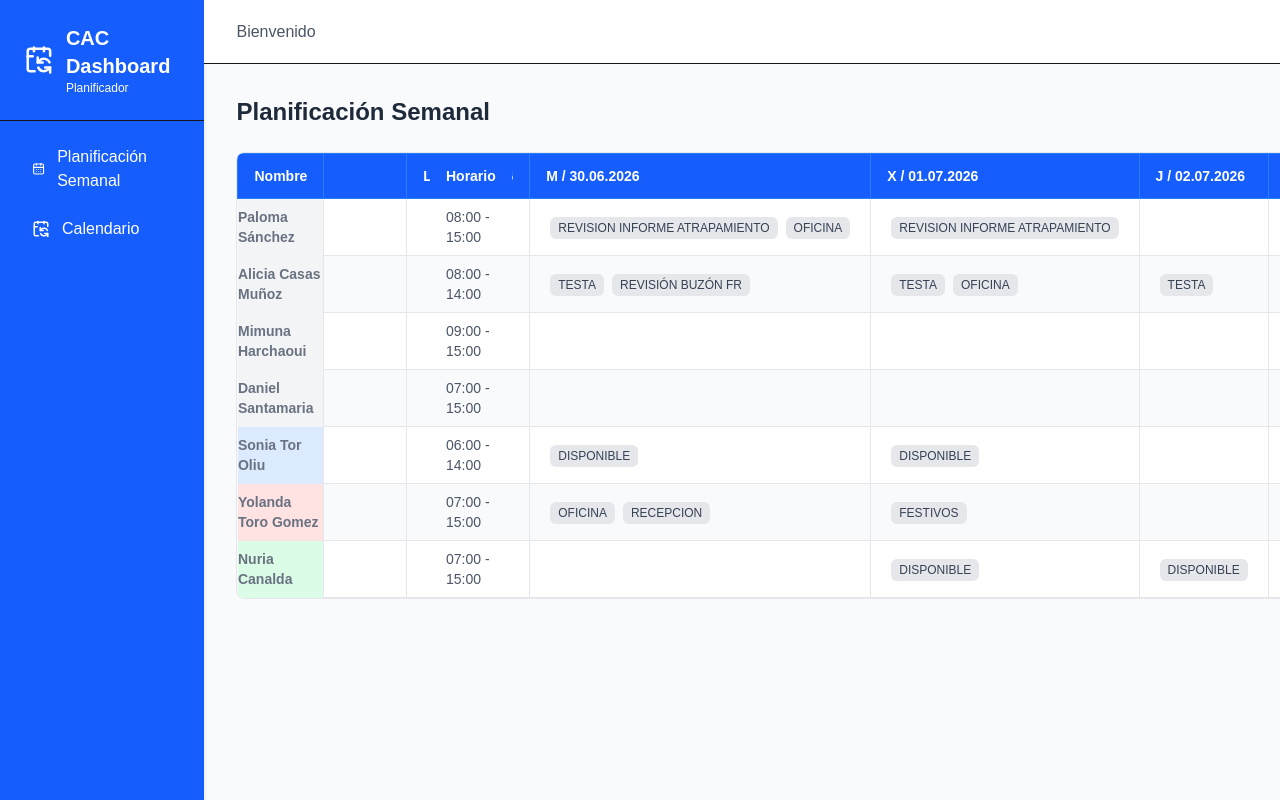
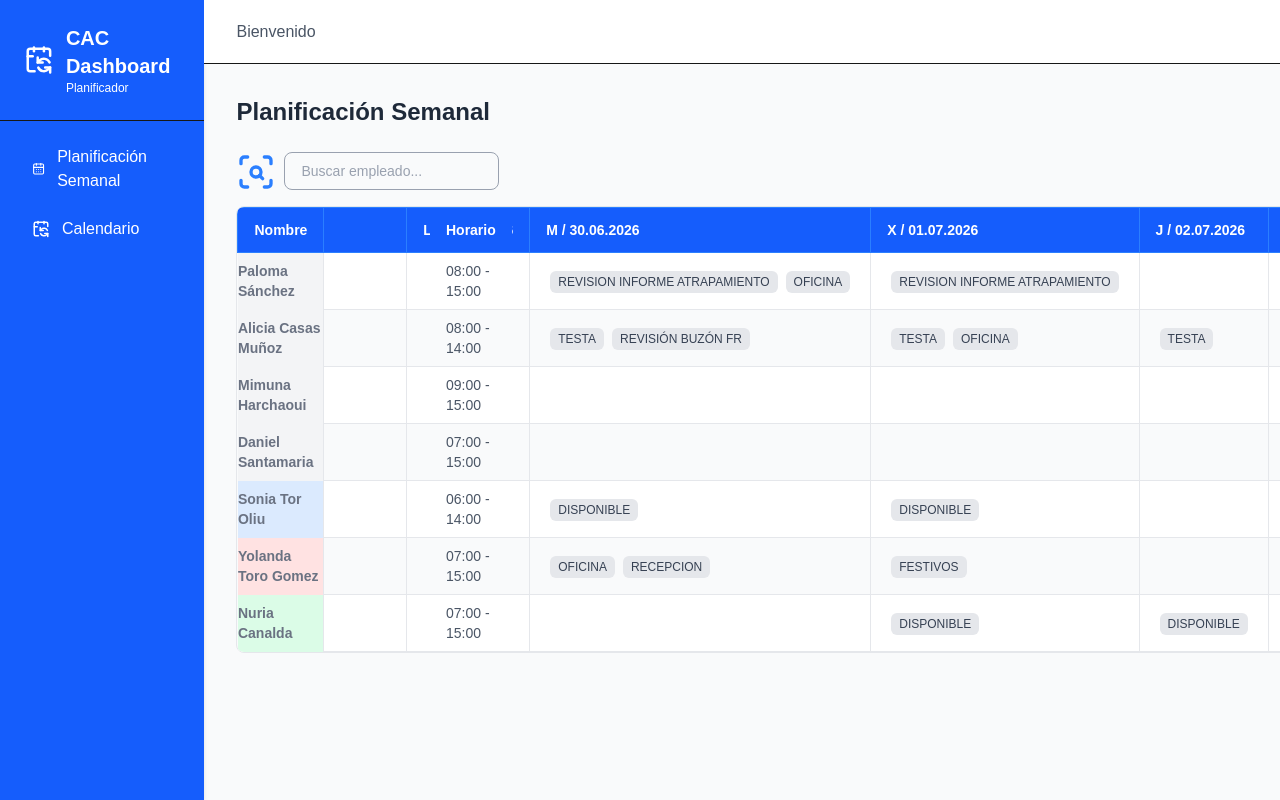
Before and after one commit to DanSantamaria/work-planner-dashboard, a Next.js app: page /semana in a window 1280 px wide. Shown: the top 800 px of the page. Built offline with nearby package versions, Linux system fonts and the light colour scheme; no server answers.

Commit message:
feat: add name filter to weekly planner public view

```diff
--- a/src/app/(public)/semana/page.tsx
+++ b/src/app/(public)/semana/page.tsx
@@ -1,4 +1,5 @@
 import SemanaGrid from "@/components/semana/SemanaGrid";
+import FiltroNombre from "@/components/semana/FiltroNombre";
 
 const mockEmpleados = [
   { id: "1", nombre: "Paloma Sánchez", lob: "COORDINACION", horario: "08:00 - 15:00" },
@@ -21,8 +22,10 @@ const mockTareas = {
 export default function SemanaPage() {
   return (
     <div>
-      <h1 className="text-2xl font-bold text-gray-800 mb-6">Planificación Semanal</h1>
-      <SemanaGrid empleados={mockEmpleados} tareas={mockTareas} />
+      <h1 className="text-2xl font-bold text-gray-800 mb-6">
+        Planificación Semanal
+      </h1>
+      <FiltroNombre empleados={mockEmpleados} tareas={mockTareas} />
     </div>
   );
 }
--- /dev/null
+++ b/src/components/semana/FiltroNombre.tsx
@@ -0,0 +1,40 @@
+"use client";
+
+import { useState } from "react";
+import SemanaGrid from "@/components/semana/SemanaGrid";
+import { ScanSearch } from "lucide-react";
+
+type Empleado = {
+  id: string;
+  nombre: string;
+  lob: string;
+  horario: string;
+};
+
+type Props = {
+  empleados: Empleado[];
+  tareas: Record<string, Record<number, string[]>>;
+};
+
+export default function FiltroNombre({ empleados, tareas }: Props) {
+  const [filtro, setFiltro] = useState("");
+
+  const empleadosFiltrados = empleados.filter((empleado) =>
+    empleado.nombre.toLowerCase().includes(filtro.toLowerCase()),
+  );
+
+  return (
+    <div>
+      <div className="flex">
+        <ScanSearch className="text-blue-500 mr-2" size={40} />
+        <input
+          value={filtro}
+          onChange={(e) => setFiltro(e.target.value)}
+          placeholder="Buscar empleado..."
+          className="border border-gray-400 rounded-lg px-4 py-2 mb-4 text-sm text-gray-800 placeholder:text-gray-400"
+        />
+      </div>
+      <SemanaGrid empleados={empleadosFiltrados} tareas={tareas} />
+    </div>
+  );
+}
```
